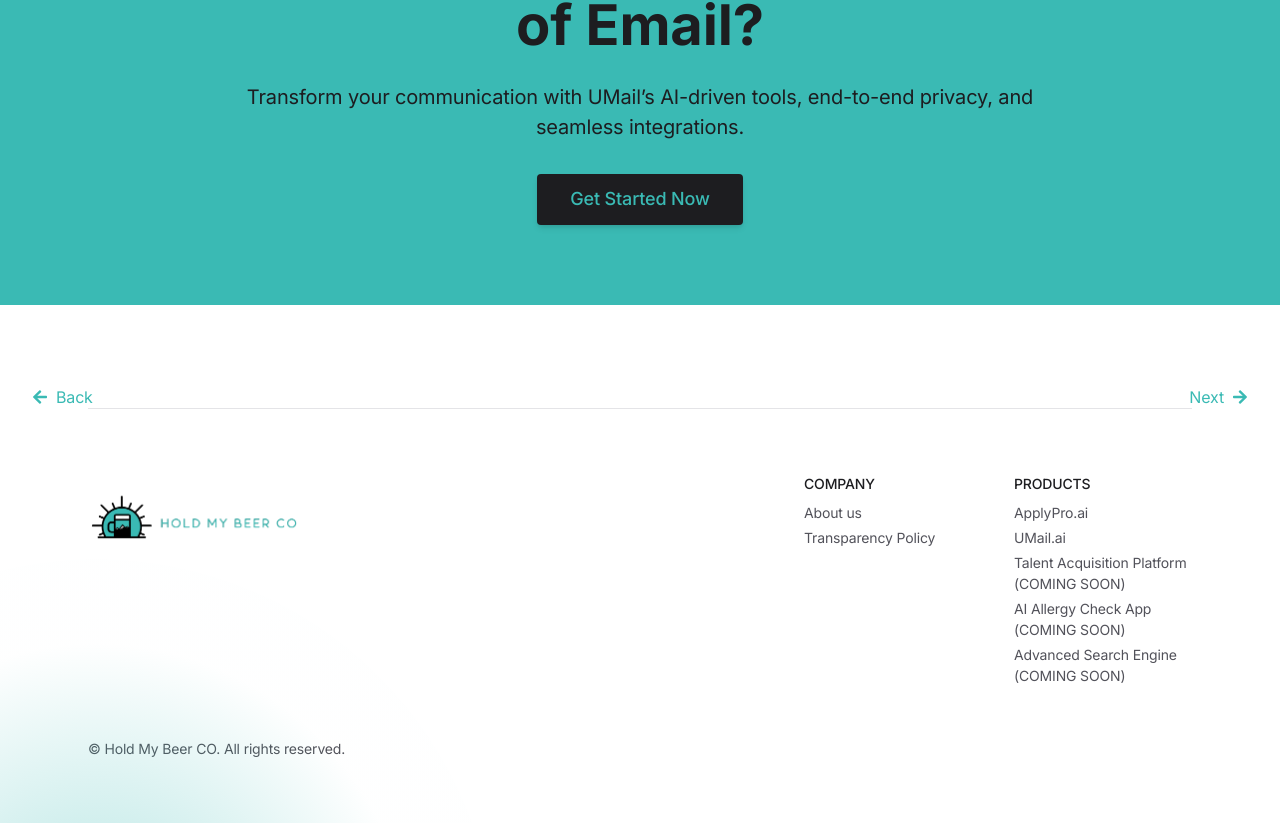
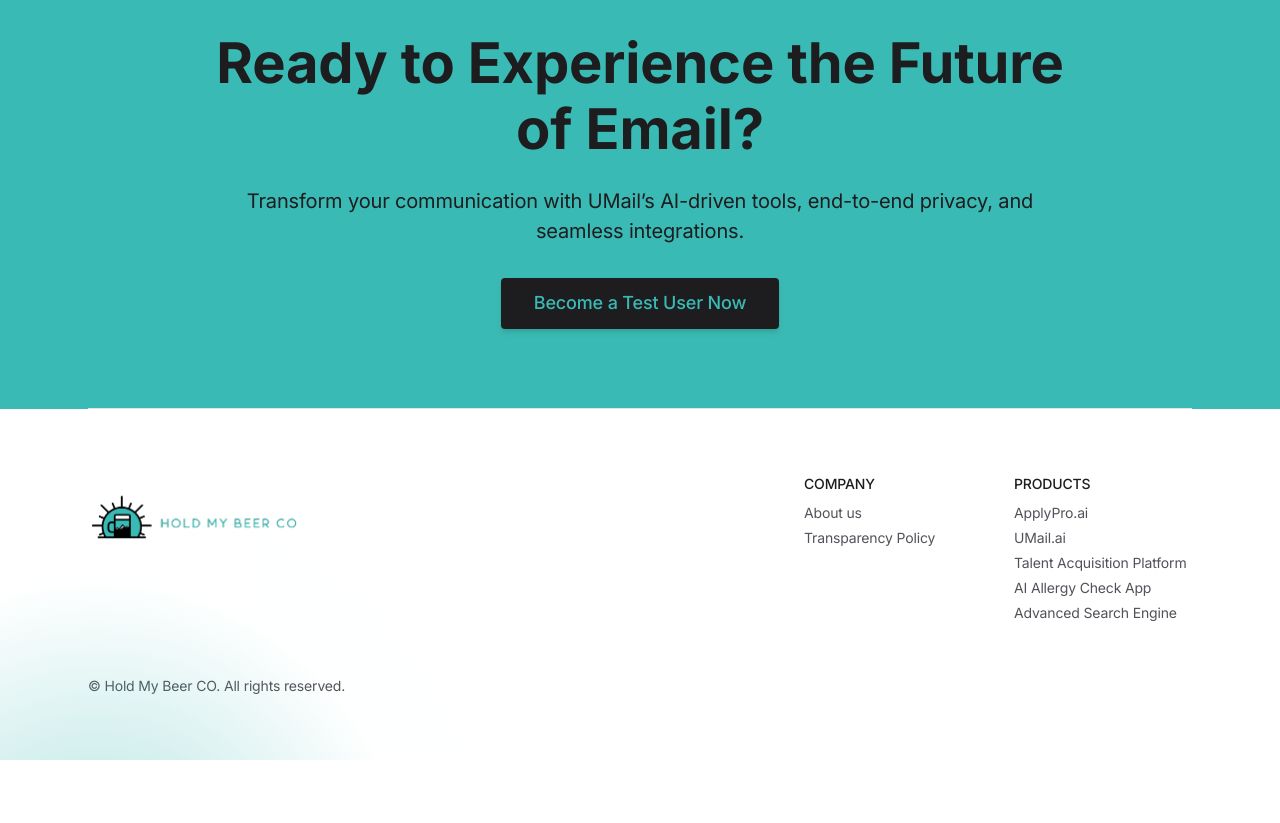
Before and after one commit to shanemiller500/HoldMyBeer, a Next.js app: page /umail in a window 1280 px wide. Shown: the part 5001-5824 px from the top of the page. After the commit the page ends 5761 px from the top, so only its background shows below. Built offline with nearby package versions, Linux system fonts and the light colour scheme.

Commit message:
text and route updatess

```diff
--- a/components/Allergy.tsx
+++ b/components/Allergy.tsx
@@ -8,18 +8,7 @@
 export default function Allergy() {
     return (
       <section className="relative">
-        {/* Navigation Arrows */}
-        <div className="absolute top-4 left-0 right-0 z-20 flex justify-between px-4 sm:px-6 lg:px-8">
-          {/* Back Arrow */}
-          <Link href="/previous-page" className="text-teal-500 hover:text-teal-700 flex items-center" aria-label="Go Back">
-            <FaArrowLeft className="mr-2" /> Back
-          </Link>
 
-          {/* Next Arrow */}
-          <Link href="/next-page" className="text-teal-500 hover:text-teal-700 flex items-center" aria-label="Go Next">
-            Next <FaArrowRight className="ml-2" />
-          </Link>
-        </div>
 
         {/* Background Image */}
         <div className="absolute inset-0 h-128 pt-16 box-content -z-10">
@@ -78,15 +67,15 @@
 
             </div>
                            {/* Navigation Arrows */}
-      <div className=" z-20 flex justify-between px-4 sm:px-6 lg:px-8">
+      <div className=" z-20 flex justify-between px-4 sm:px-6 lg:px-8 mt-10">
         {/* Back Arrow */}
         <Link href="/Talent" className="text-teal-500 hover:text-teal-700 flex items-center">
-          <FaArrowLeft className="mr-2" /> Back
+          <FaArrowLeft className="mr-2" /> Talent Acquisition Platform
         </Link>
 
         {/* Next Arrow */}
         <Link href="/Search" className="text-teal-500 hover:text-teal-700 flex items-center">
-          Next <FaArrowRight className="ml-2" />
+        AI Search Engine <FaArrowRight className="ml-2" />
         </Link>
       </div>
           </div>
--- a/components/applypro.tsx
+++ b/components/applypro.tsx
@@ -175,6 +175,18 @@
 
           </div>
         </section>
+         {/* Navigation Arrows */}
+         <div className=" z-20 flex justify-between px-4 sm:px-6 lg:px-8 mb-20">
+        {/* Back Arrow */}
+        <Link href="/" className="text-teal-500 hover:text-teal-700 flex items-center">
+          <FaArrowLeft className="mr-2" /> Home
+        </Link>
+
+        {/* Next Arrow */}
+        <Link href="/umail" className="text-teal-500 hover:text-teal-700 flex items-center">
+          UMail <FaArrowRight className="ml-2" />
+        </Link>
+      </div>
 
         {/*
           OPTIONAL CTA SECTION
@@ -209,18 +221,7 @@
 
       </main>
 
-        {/* Navigation Arrows */}
-        <div className=" z-20 flex justify-between px-4 sm:px-6 lg:px-8 mt-20">
-        {/* Back Arrow */}
-        <Link href="/" className="text-teal-500 hover:text-teal-700 flex items-center">
-          <FaArrowLeft className="mr-2" /> Home
-        </Link>
 
-        {/* Next Arrow */}
-        <Link href="/umail" className="text-teal-500 hover:text-teal-700 flex items-center">
-          Next <FaArrowRight className="ml-2" />
-        </Link>
-      </div>
     </div>
   )
 }
--- a/components/search.tsx
+++ b/components/search.tsx
@@ -11,18 +11,6 @@
 export default function SearchApp() {
   return (
     <section className="relative">
-      {/* Navigation Arrows */}
-      <div className="absolute top-4 left-0 right-0 z-20 flex justify-between px-4 sm:px-6 lg:px-8">
-        {/* Back Arrow */}
-        <Link href="/previous-page" className="text-teal-500 hover:text-teal-700 flex items-center" aria-label="Go Back">
-          <FaArrowLeft className="mr-2" /> Back
-        </Link>
-
-        {/* Next Arrow */}
-        <Link href="/next-page" className="text-teal-500 hover:text-teal-700 flex items-center" aria-label="Go Next">
-          Next <FaArrowRight className="ml-2" />
-        </Link>
-      </div>
 
       {/* Background Image */}
       <div className="absolute inset-0 h-128 pt-16 box-content -z-10">
@@ -80,10 +68,10 @@
           </div>
 
           {/* Navigation Arrows */}
-          <div className="z-20 flex justify-between px-4 sm:px-6 lg:px-8 mt-8">
+          <div className="z-20 flex justify-between px-4 sm:px-6 lg:px-8 mt-10">
             {/* Back Arrow */}
             <Link href="/allergy" className="text-teal-500 hover:text-teal-700 flex items-center">
-              <FaArrowLeft className="mr-2" /> Back
+              <FaArrowLeft className="mr-2" /> Allergy App
             </Link>
 
             {/* Next Arrow */}
--- a/components/talentAcquisitionPlatform.tsx
+++ b/components/talentAcquisitionPlatform.tsx
@@ -65,15 +65,15 @@
             </p>
 
             {/* Navigation Arrows */}
-      <div className=" z-20 flex justify-between px-4 sm:px-6 lg:px-8">
+      <div className=" z-20 flex justify-between px-4 sm:px-6 lg:px-8 mt-10">
         {/* Back Arrow */}
         <Link href="/umail" className="text-teal-500 hover:text-teal-700 flex items-center">
-          <FaArrowLeft className="mr-2" /> Back
+          <FaArrowLeft className="mr-2" /> UMail
         </Link>
 
         {/* Next Arrow */}
         <Link href="/allergy" className="text-teal-500 hover:text-teal-700 flex items-center">
-          Next <FaArrowRight className="ml-2" />
+        Allergy App <FaArrowRight className="ml-2" />
         </Link>
       </div>
           </div>
--- a/components/ui/footer.tsx
+++ b/components/ui/footer.tsx
@@ -116,28 +116,28 @@
                 <h6 className="font-medium uppercase mb-2">Products</h6>
                 <ul>
                   <li className="mb-1">
-                    <a className="text-gray-600 dark:text-gray-400 hover:underline transition duration-150 ease-in-out" href="https://applypro.ai" target="_blank">
+                    <a className="text-gray-600 dark:text-gray-400 hover:underline transition duration-150 ease-in-out" href="/applyPro">
                      ApplyPro.ai
                     </a>
                   </li>
                   <li className="mb-1">
-                    <a className="text-gray-600 dark:text-gray-400 hover:underline transition duration-150 ease-in-out" href="https://u-mail.ai" target="_blank">
+                    <a className="text-gray-600 dark:text-gray-400 hover:underline transition duration-150 ease-in-out" href="/umail" >
                       UMail.ai
                     </a>
                   </li>
                   <li className="mb-1">
-                    <a className="text-gray-600 dark:text-gray-400 hover:underline transition duration-150 ease-in-out" href="#0">
-                    Talent Acquisition Platform (COMING SOON)
+                    <a className="text-gray-600 dark:text-gray-400 hover:underline transition duration-150 ease-in-out" href="/Talent">
+                    Talent Acquisition Platform
                     </a>
                   </li>
                   <li className="mb-1">
-                    <a className="text-gray-600 dark:text-gray-400 hover:underline transition duration-150 ease-in-out" href="#0">
-                    AI Allergy Check App (COMING SOON)
+                    <a className="text-gray-600 dark:text-gray-400 hover:underline transition duration-150 ease-in-out" href="/allergy">
+                    AI Allergy Check App
                     </a>
                   </li>
                   <li className="mb-1">
-                    <a className="text-gray-600 dark:text-gray-400 hover:underline transition duration-150 ease-in-out" href="#0">
-                     Advanced Search Engine (COMING SOON)
+                    <a className="text-gray-600 dark:text-gray-400 hover:underline transition duration-150 ease-in-out" href="/Search">
+                     Advanced Search Engine
                     </a>
                   </li>
 
--- a/components/umail.tsx
+++ b/components/umail.tsx
@@ -13,7 +13,7 @@
 export default function UMailLandingPage() {
     // State to manage dark mode toggling
     const [darkMode, setDarkMode] = useState(false)
-    const [buttonText, setButtonText] = useState("Get Started Now");
+    const [buttonText, setButtonText] = useState("Become a Test User Now");
 
 
     return (
@@ -555,6 +555,19 @@
                     </div>
                 </section> */}
 
+                   {/* Navigation Arrows */}
+      <div className=" z-20 flex justify-between px-4 sm:px-6 lg:px-8 mb-20">
+        {/* Back Arrow */}
+        <Link href="/applyPro" className="text-teal-500 hover:text-teal-700 flex items-center">
+          <FaArrowLeft className="mr-2" /> ApplyPro
+        </Link>
+
+        {/* Next Arrow */}
+        <Link href="/Talent" className="text-teal-500 hover:text-teal-700 flex items-center">
+        Talent Acquisition Platform<FaArrowRight className="ml-2" />
+        </Link>
+      </div>
+
                 {/* CTA SECTION */}
                 <section className="relative py-16 md:py-20 bg-teal-500">
       <div className="max-w-4xl mx-auto px-4 sm:px-6 text-center">
@@ -578,7 +591,7 @@
             target="_blank"
             className="btn text-teal-500 bg-gray-900 hover:bg-gray-700 px-8 py-4 rounded-lg shadow-md transition duration-300 text-lg font-semibold"
             onMouseEnter={() => setButtonText("New website coming soon")}
-            onMouseLeave={() => setButtonText("Get Started Now")}
+            onMouseLeave={() => setButtonText("Become a Test User Now")}
           >
             {buttonText}
           </Link>
@@ -589,18 +602,7 @@
     </section>
 
             </main>
-              {/* Navigation Arrows */}
-      <div className=" z-20 flex justify-between px-4 sm:px-6 lg:px-8 mt-20">
-        {/* Back Arrow */}
-        <Link href="/applyPro" className="text-teal-500 hover:text-teal-700 flex items-center">
-          <FaArrowLeft className="mr-2" /> Back
-        </Link>
 
-        {/* Next Arrow */}
-        <Link href="/Talent" className="text-teal-500 hover:text-teal-700 flex items-center">
-          Next <FaArrowRight className="ml-2" />
-        </Link>
-      </div>
         </div>
 
     )
```
